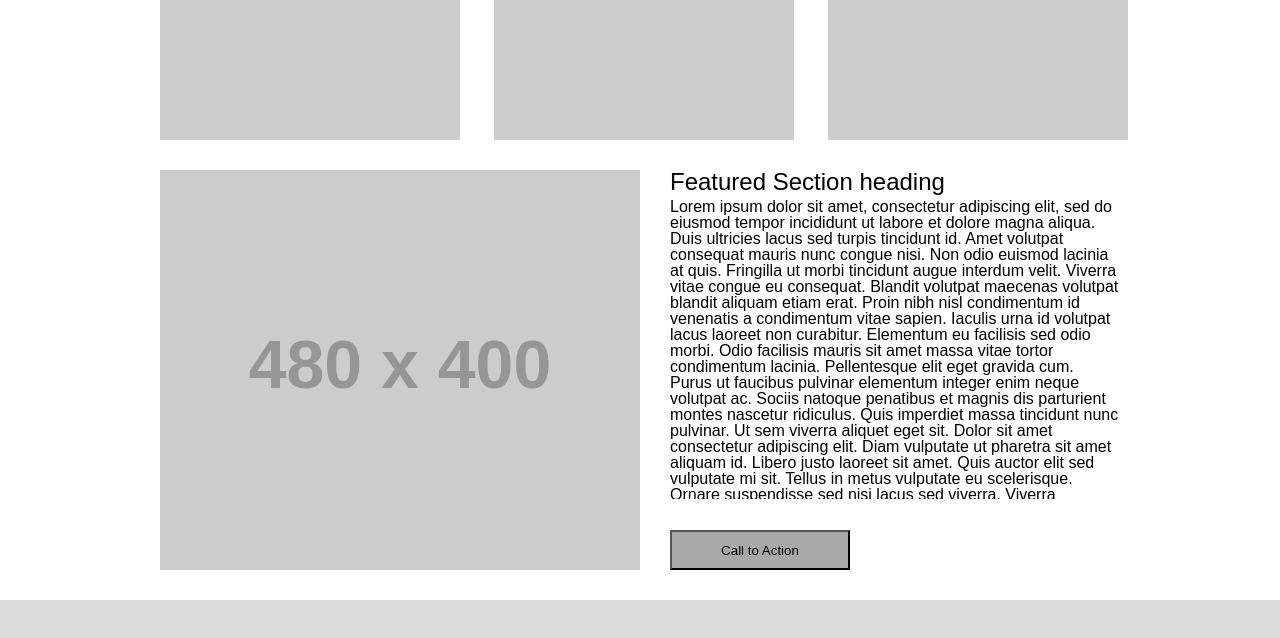
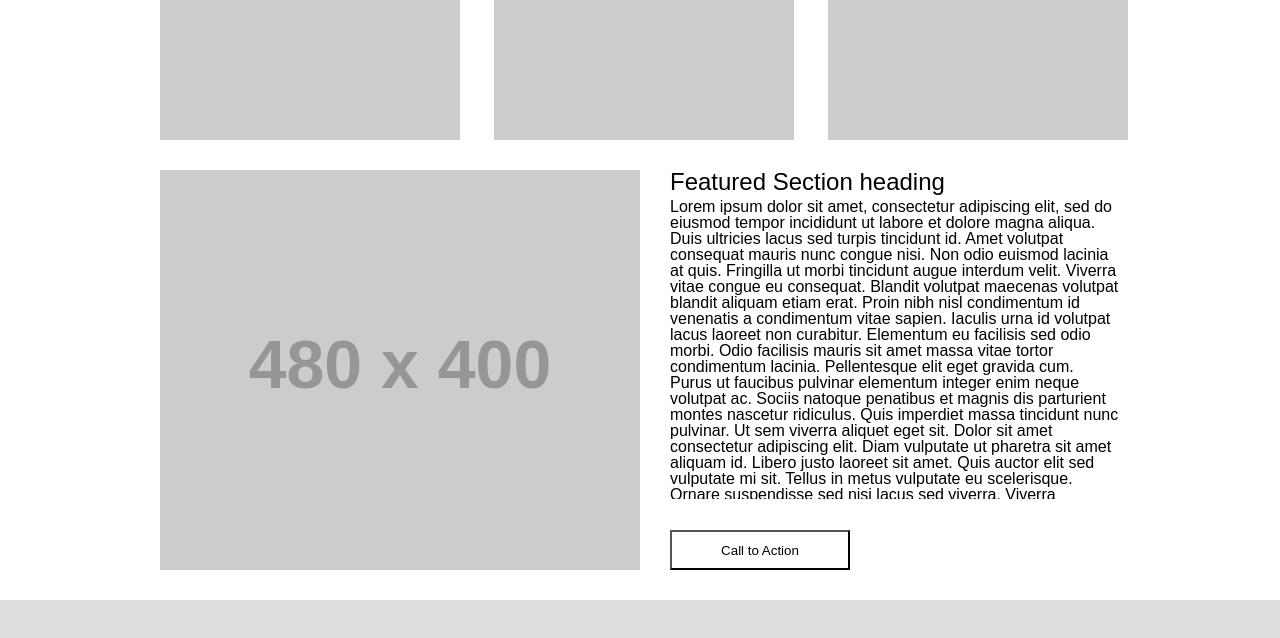
Before and after one commit to KD-CodeFellows-labs/wireframe-exercise, a plain HTML site: page index.html in a window 1280 px wide. In both pictures the pointer is over the button "Call to Action". Shown: the part 815-1453 px from the top of the page. Drawn offline with Linux system fonts and the light colour scheme; placeholder pictures from the web are drawn by us.

Commit message:
added button hover

```diff
--- a/css/style.css
+++ b/css/style.css
@@ -7,6 +7,7 @@ img {
 }
 li {
     list-style-type: none;
+    font-family: Arial, Helvetica, sans-serif;
     text-align: center;
     width: 180px;
     position: relative;
@@ -91,6 +92,10 @@ button {
     height: 40px;
     bottom: 0px;
     position: absolute;
+    transition-duration: 350ms;
+}
+button:hover {
+    background-color: white;
 }
 footer {
     background: #DDD;
```
